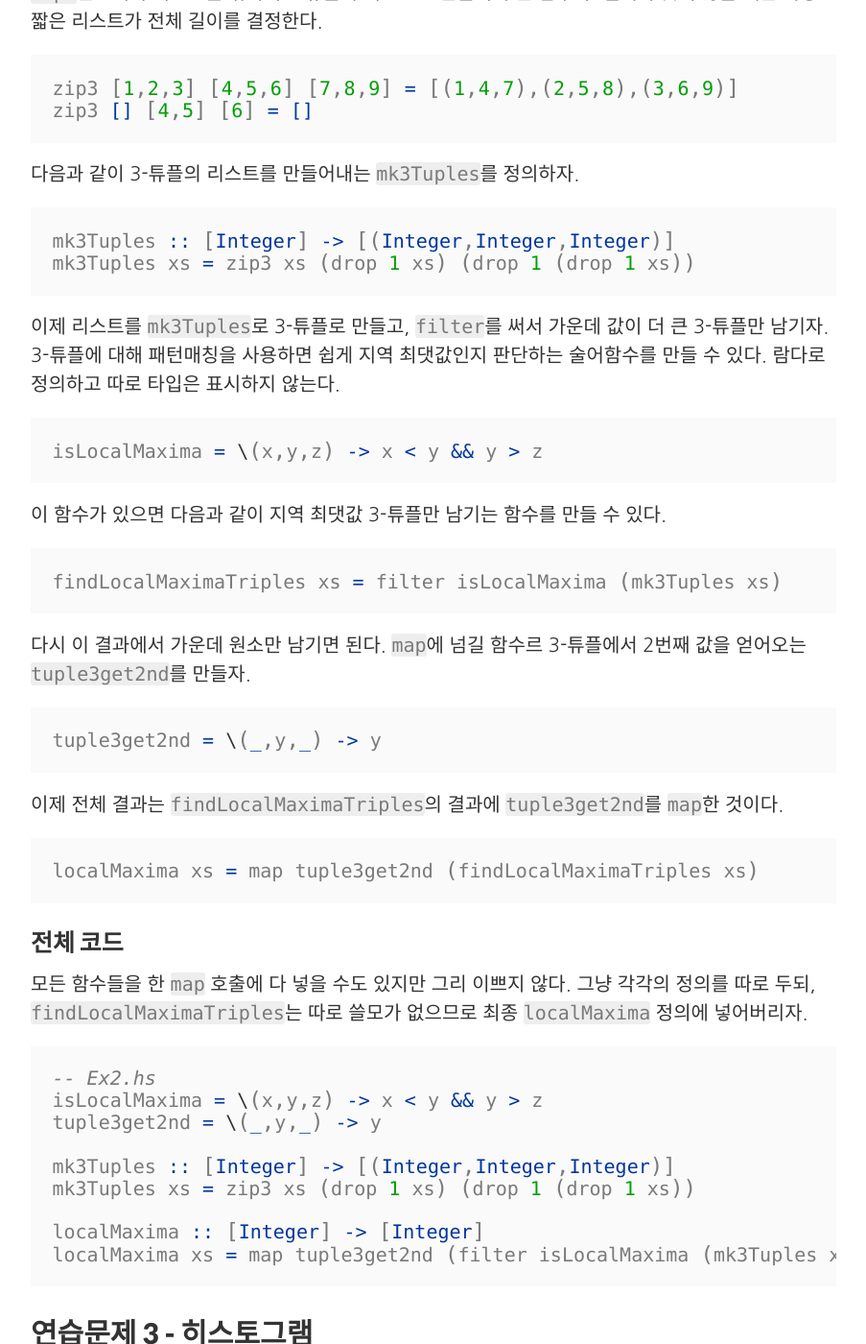
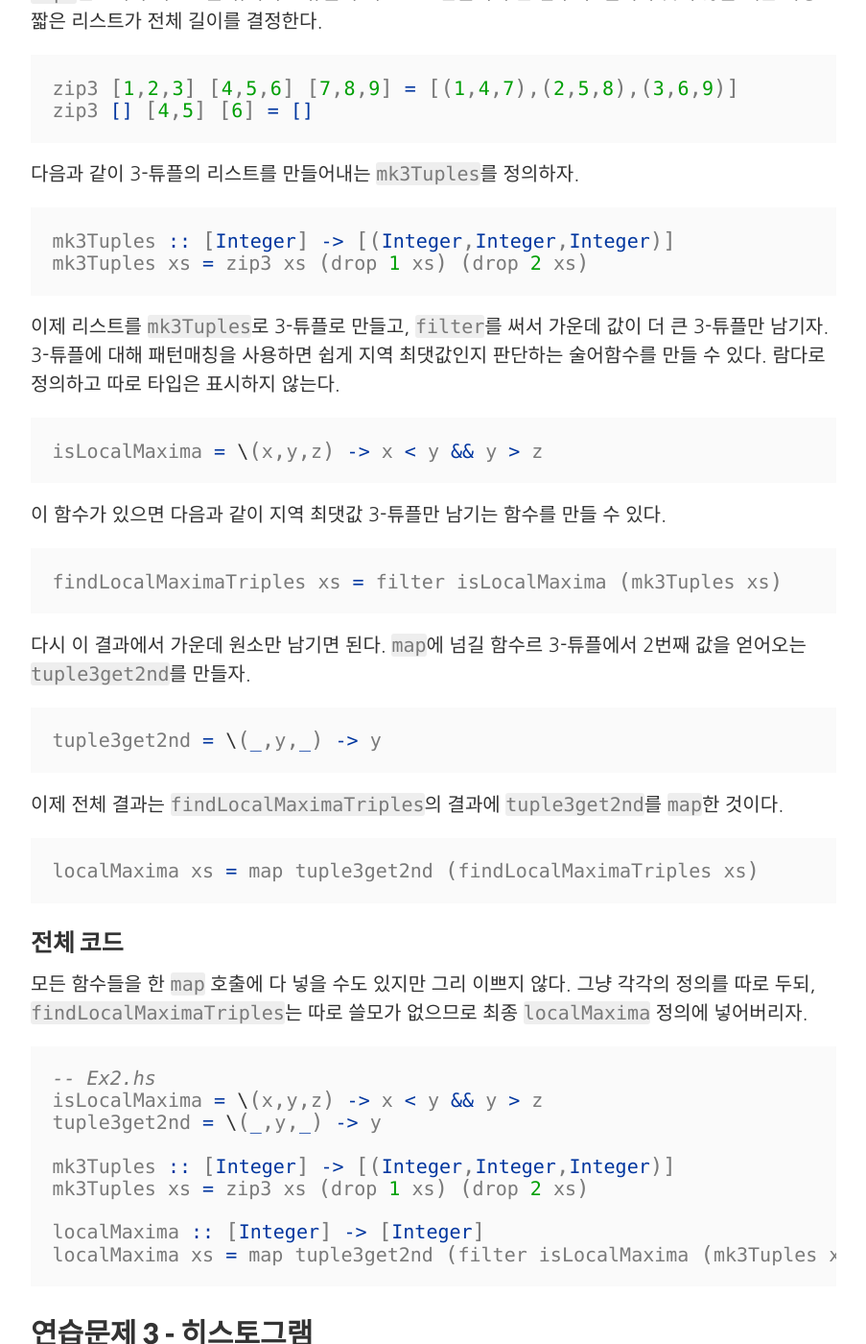
Before and after one commit to enshahar/enshahar.github.io, a Jekyll site: the page built from _posts/2018-01-08-cis194-recursion-exanswer.md, in a window 1280 px wide and 1400 px high, scrolled down 3579 px. Shown: the whole window at 96% size, without its empty margins (188-1091 px from the left). Built offline with Jekyll 4.4.1, drawn with Linux system fonts in a browser that asks for light colours; some web fonts are replaced; comment, search, counter and statistics services are not loaded.

Commit message:
drop 1 (drop 1 xs) => drop 2 xs git add *!

````diff
--- a/_posts/2018-01-08-cis194-recursion-exanswer.md
+++ b/_posts/2018-01-08-cis194-recursion-exanswer.md
@@ -127,7 +127,7 @@ zip3 [] [4,5] [6] = []
 
 ```haskell
 mk3Tuples :: [Integer] -> [(Integer,Integer,Integer)]
-mk3Tuples xs = zip3 xs (drop 1 xs) (drop 1 (drop 1 xs))
+mk3Tuples xs = zip3 xs (drop 1 xs) (drop 2 xs)
 ```
 
 이제 리스트를 `mk3Tuples`로 3-튜플로 만들고, `filter`를 써서 가운데 값이 더 큰 3-튜플만 남기자. 3-튜플에 대해 패턴매칭을 사용하면 쉽게 지역 최댓값인지 판단하는 술어함수를 만들 수 있다. 람다로 정의하고 따로 타입은 표시하지 않는다.
@@ -164,7 +164,7 @@ isLocalMaxima = \(x,y,z) -> x < y && y > z
 tuple3get2nd = \(_,y,_) -> y
 
 mk3Tuples :: [Integer] -> [(Integer,Integer,Integer)]
-mk3Tuples xs = zip3 xs (drop 1 xs) (drop 1 (drop 1 xs))
+mk3Tuples xs = zip3 xs (drop 1 xs) (drop 2 xs)
 
 localMaxima :: [Integer] -> [Integer]
 localMaxima xs = map tuple3get2nd (filter isLocalMaxima (mk3Tuples xs))
````
